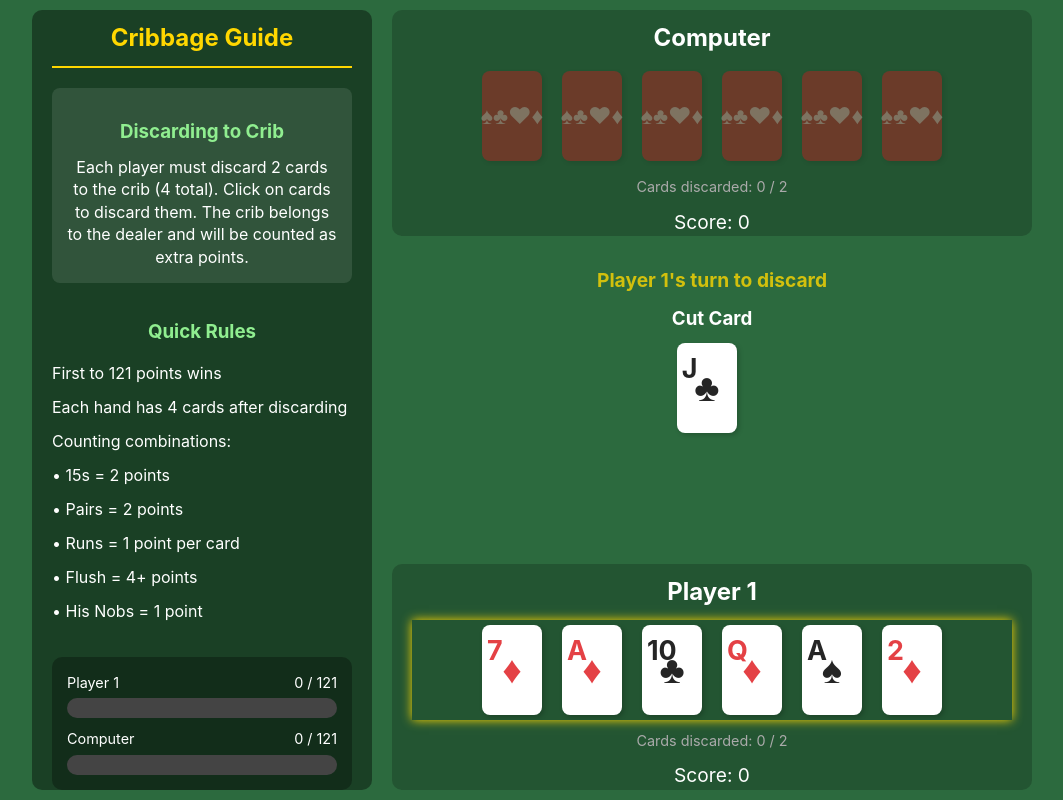
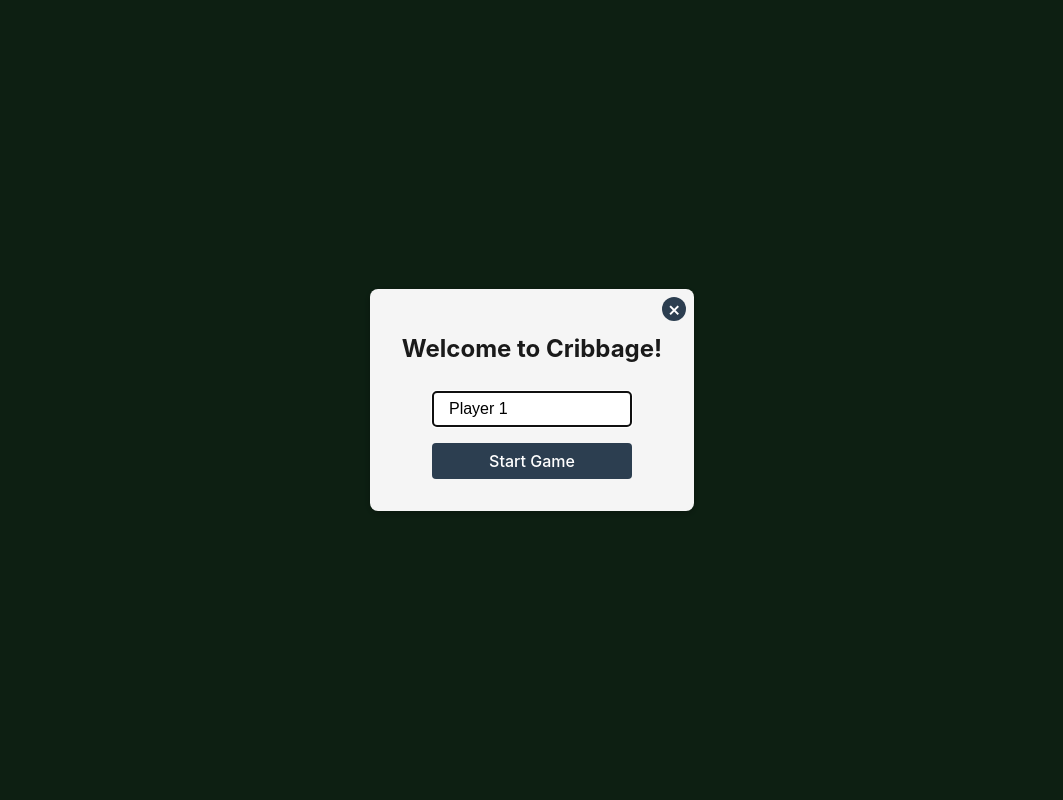
Before and after one commit to jcleigh/cribbagent, a React (Vite) app: page / in a window 1280 px wide. Shown: the whole page, without its empty margins (108-1171 px from the left). Built offline with nearby package versions, Linux system fonts and the light colour scheme.

Commit message:
Player name

```diff
--- a/src/App.css
+++ b/src/App.css
@@ -418,3 +418,94 @@ h2, h3 {
   50% { opacity: 1; }
   100% { opacity: 0.6; }
 }
+
+.name-prompt-overlay {
+  position: fixed;
+  top: 0;
+  left: 0;
+  right: 0;
+  bottom: 0;
+  background-color: rgba(0, 0, 0, 0.7);
+  display: flex;
+  justify-content: center;
+  align-items: center;
+  z-index: 1000;
+}
+
+.name-prompt-dialog {
+  background-color: #f5f5f5;
+  padding: 2rem;
+  border-radius: 8px;
+  box-shadow: 0 2px 10px rgba(0, 0, 0, 0.3);
+  text-align: center;
+  min-width: 260px;
+  max-width: 90vw;
+  width: fit-content;
+  position: relative;
+}
+
+.name-prompt-dialog form {
+  display: flex;
+  flex-direction: column;
+  gap: 1rem;
+  align-items: center;
+  margin: 0 auto;
+  width: 200px;
+}
+
+.name-prompt-dialog input,
+.name-prompt-dialog button[type="submit"] {
+  padding: 0.5rem 1rem;
+  font-size: 1rem;
+  border-radius: 4px;
+  width: 200px;
+}
+
+.name-prompt-dialog input {
+  border: 1px solid #ccc;
+  box-sizing: border-box;
+}
+
+.name-prompt-dialog button {
+  background-color: #2c3e50;
+  color: white;
+  border: none;
+  cursor: pointer;
+  transition: background-color 0.2s;
+}
+
+.name-prompt-dialog button:hover {
+  background-color: #34495e;
+}
+
+.name-prompt-dialog h2 {
+  color: #1a1a1a;
+  margin-bottom: 1.5rem;
+  font-weight: bold;
+}
+
+.name-prompt-close {
+  position: absolute;
+  top: 8px;
+  right: 8px;
+  width: 24px;
+  height: 24px;
+  min-width: unset;
+  border: none;
+  background: none;
+  cursor: pointer;
+  font-size: 20px;
+  line-height: 1;
+  padding: 0;
+  color: #666;
+  display: flex;
+  align-items: center;
+  justify-content: center;
+  border-radius: 50%;
+  transition: background-color 0.2s;
+}
+
+.name-prompt-close:hover {
+  background-color: rgba(0, 0, 0, 0.1);
+  color: #333;
+}
--- a/src/App.tsx
+++ b/src/App.tsx
@@ -1,4 +1,4 @@
-import { useState, useEffect } from 'react';
+import { useState, useEffect, useCallback } from 'react';
 import { GameState } from './types/game';
 import { createDeck, shuffleDeck, getCardValue, calculateHandScore } from './utils/gameUtils';
 import { chooseBestDiscard, chooseBestPlay } from './utils/aiUtils';
@@ -30,11 +30,13 @@ const phaseInstructions = {
 };
 
 function App() {
+  const [showNamePrompt, setShowNamePrompt] = useState(true);
+  const [playerName, setPlayerName] = useState('Player 1');
   const [gameState, setGameState] = useState<GameState>({
     deck: [],
     players: [
-      { id: 0, name: 'Player 1', hand: [], score: 0, isCurrent: true },
-      { id: 1, name: 'Computer', hand: [], score: 0, isCurrent: false }  // Changed name to Computer
+      { id: 0, name: playerName, hand: [], score: 0, isCurrent: true },
+      { id: 1, name: 'Computer', hand: [], score: 0, isCurrent: false }
     ],
     crib: [],
     phase: 'dealing',
@@ -46,7 +48,7 @@ function App() {
   // Add state to track pending discards
   const [pendingDiscards, setPendingDiscards] = useState<Set<string>>(new Set());
 
-  const startNewGame = () => {
+  const startNewGame = useCallback(() => {
     const shuffledDeck = shuffleDeck(createDeck());
     const player1Hand = shuffledDeck.slice(0, 6);
     const player2Hand = shuffledDeck.slice(6, 12);
@@ -56,7 +58,7 @@ function App() {
       ...prev,
       deck: remainingDeck,
       players: [
-        { ...prev.players[0], hand: player1Hand },
+        { ...prev.players[0], hand: player1Hand, name: playerName },
         { ...prev.players[1], hand: player2Hand }
       ],
       crib: [],
@@ -66,7 +68,7 @@ function App() {
       currentCount: 0,
       currentPlayer: 0
     }));
-  };
+  }, [playerName]);
 
   const getPlayerDiscardCount = (playerId: number): number => {
     return gameState.crib.filter((_, i) => i % 2 === playerId).length;
@@ -228,12 +230,14 @@ function App() {
   };
 
   useEffect(() => {
+    if (!showNamePrompt) {
       startNewGame();
-  }, []);
+    }
+  }, [showNamePrompt, startNewGame]); // Add missing dependencies
 
   // Add AI move effect
   useEffect(() => {
-    if (gameState.currentPlayer === 1) { // Computer's turn
+    if (gameState.phase === 'counting' || gameState.currentPlayer === 1) { // Handle counting phase and Computer's turn
       const makeAIMove = setTimeout(() => {
         if (gameState.phase === 'discarding') {
           // Choose and discard two cards
@@ -256,14 +260,35 @@ function App() {
           } else {
             playCard(1, bestPlayIndex);
           }
-        } else if (gameState.phase === 'counting' && gameState.currentPlayer === 1) {
-          handleHandScoring(1);
+        } else if (gameState.phase === 'counting') {
+          // Automatically handle counting for both players
+          handleHandScoring(gameState.currentPlayer);
         }
-      }, 1000); // 1 second delay to make AI moves visible
+      }, 1000); // 1 second delay to make moves visible
 
       return () => clearTimeout(makeAIMove);
     }
-  }, [gameState.currentPlayer, gameState.phase, gameState.players, gameState.currentCount]);
+  }, [
+    gameState.currentPlayer,
+    gameState.phase,
+    gameState.players,
+    gameState.currentCount,
+    gameState.crib.length,
+    gameState.playedCards,
+    discardToCrib,
+    handleGo,
+    handleHandScoring,
+    playCard
+  ]);
+
+  // Add handler for name submission
+  const handleNameSubmit = (e: React.FormEvent) => {
+    e.preventDefault();
+    if (playerName.trim()) {
+      setShowNamePrompt(false);
+      startNewGame();
+    }
+  };
 
   // Update the card rendering to check pendingDiscards
   const isCardDisabled = (playerId: number, cardIndex: number) => {
@@ -274,6 +299,37 @@ function App() {
 
   return (
     <div className="game-container">
+      {showNamePrompt ? (
+        <div className="name-prompt-overlay">
+          <div className="name-prompt-dialog">
+            <button
+              type="button"
+              tabIndex={-1}
+              className="name-prompt-close"
+              onClick={() => {
+                setPlayerName('Player 1');
+                setShowNamePrompt(false);
+              }}
+            >
+              ×
+            </button>
+            <h2>Welcome to Cribbage!</h2>
+            <form onSubmit={handleNameSubmit}>
+              <input
+                type="text"
+                value={playerName}
+                onChange={(e) => setPlayerName(e.target.value.slice(0, 15))}
+                placeholder="Enter your name (max 15 chars)"
+                maxLength={15}
+                required
+                autoFocus
+              />
+              <button type="submit">Start Game</button>
+            </form>
+          </div>
+        </div>
+      ) : (
+        <>
           <div className="help-panel">
             <h2>Cribbage Guide</h2>
             <div className="phase-info">
@@ -348,6 +404,12 @@ function App() {
                 </div>
               )}
 
+              {gameState.phase === 'counting' && (
+                <div className="player-turn-indicator">
+                  Counting hands...
+                </div>
+              )}
+
               {gameState.cutCard && (
                 <div className="cut-card">
                   <h3>Cut Card</h3>
@@ -408,18 +470,6 @@ function App() {
                 </>
               )}
 
-          {gameState.phase === 'counting' && (
-            <div className="counting-phase">
-              <button
-                className="count-hand-button"
-                onClick={() => handleHandScoring(gameState.currentPlayer)}
-                disabled={gameState.currentPlayer !== 0 && gameState.currentPlayer !== 1}
-              >
-                Count {gameState.players[gameState.currentPlayer].name}'s Hand
-              </button>
-            </div>
-          )}
-
               {gameState.phase === 'playing' && (
                 <div className="count">Count: {gameState.currentCount}</div>
               )}
@@ -474,6 +524,8 @@ function App() {
               </div>
             )}
           </div>
+        </>
+      )}
     </div>
   );
 }
```
Lines whose indentation alone changed are shown as unchanged.
